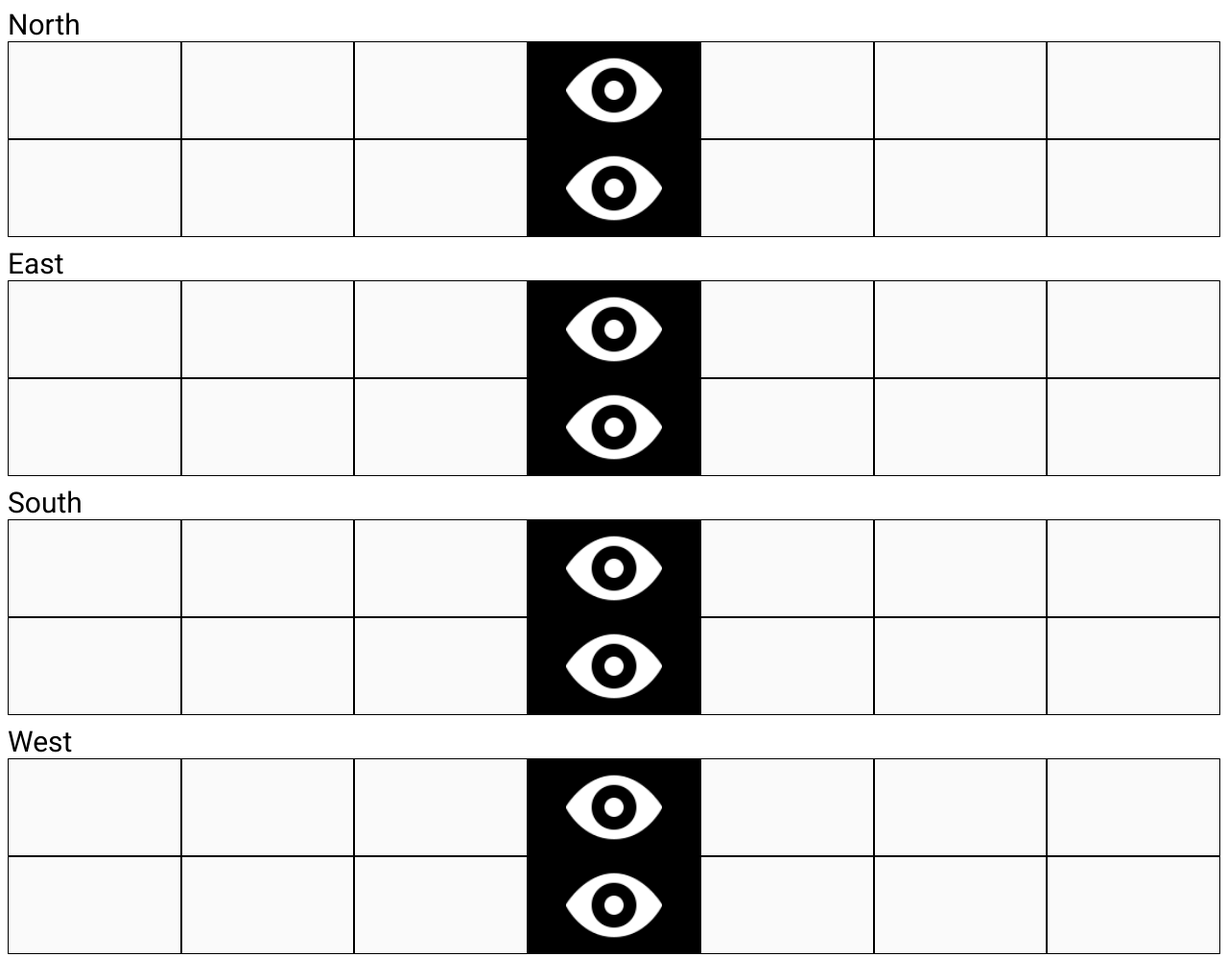
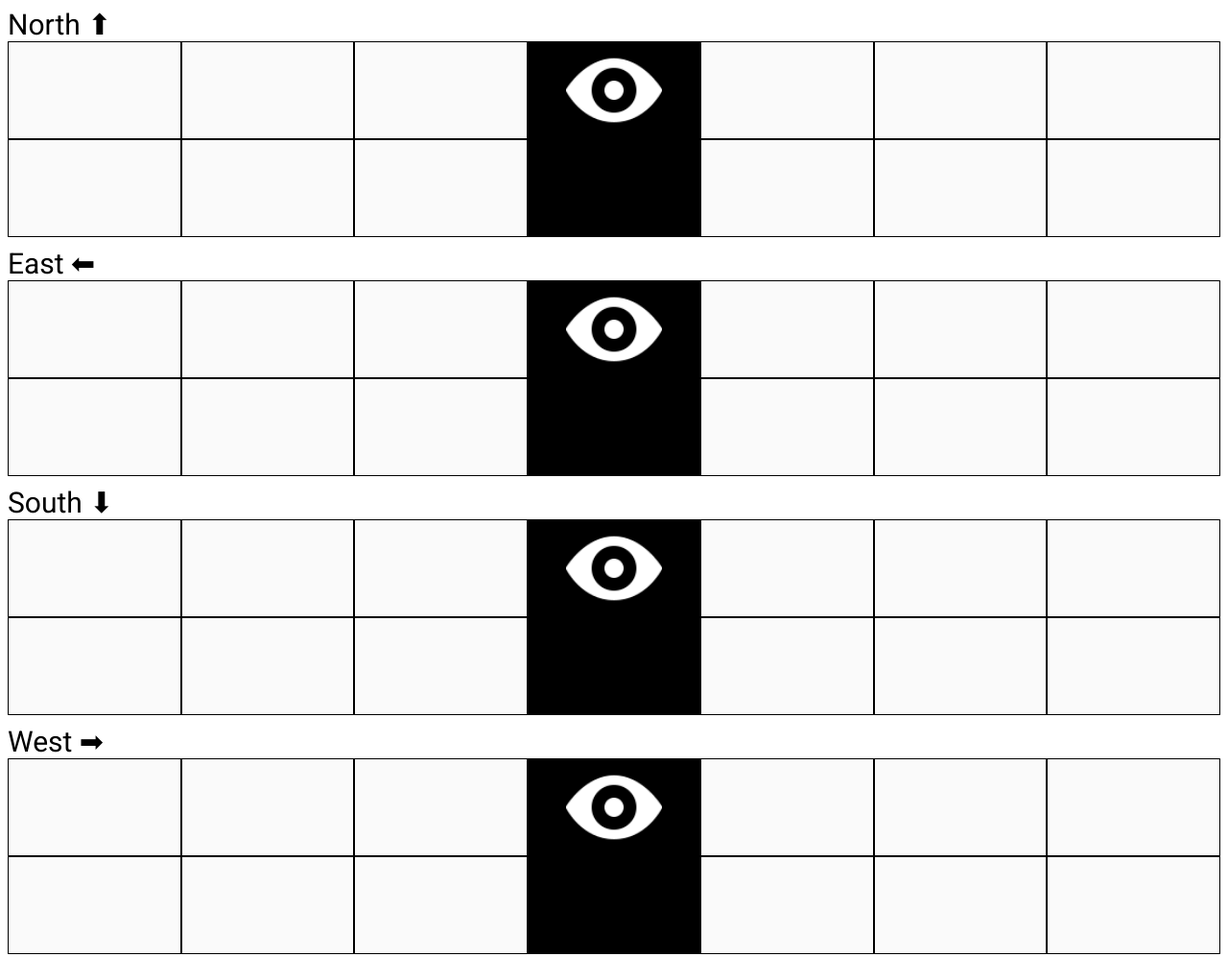
Before and after one commit to JetpackFandango/jetpackfandango.github.io, a plain HTML site: page hide-sequence-2.html in a window 1280 px wide. Shown: the top 997 px of the page at 96% size. Drawn offline with Linux system fonts and the light colour scheme.

Commit message:
Hide sequence

```diff
--- a/hide-sequence-2-script.js
+++ b/hide-sequence-2-script.js
@@ -97,16 +97,16 @@ for (let i = 0; i < 4; i++) {
   const indicator = document.createElement("div");
   switch (i) {
     case 0:
-      indicator.textContent = "North";
+      indicator.textContent = "North ⬆";
       break;
     case 1:
-      indicator.textContent = "East";
+      indicator.textContent = "East ⬅";
       break;
     case 2:
-      indicator.textContent = "South";
+      indicator.textContent = "South ⬇";
       break;
     case 3:
-      indicator.textContent = "West";
+      indicator.textContent = "West ➡";
   }
   indicator.classList.add("indicator");
   container.append(indicator);
@@ -116,8 +116,10 @@ for (let i = 0; i < 4; i++) {
   for (let j = 0; j < 14; j++) {
     const cell = document.createElement("div");
     cell.classList.add("grid-item");
-    if(j == 3 || j == 10){
+    if(j == 3){
       cell.classList.add("eye");
+    } else if(j==10){
+      cell.classList.add("eye-bottom");
     } else {
       cell.classList.add("empty");
       cell.addEventListener("click", function () {
--- a/hide-sequence-2-style.css
+++ b/hide-sequence-2-style.css
@@ -51,6 +51,9 @@
   background-position: center;
   background-repeat: no-repeat;
 }
+.grid-item.eye-bottom{
+  background-color: black;
+}
 .keypad-btn.used{
   background:rgba(100,100,100,.9) !important;
 }
```
